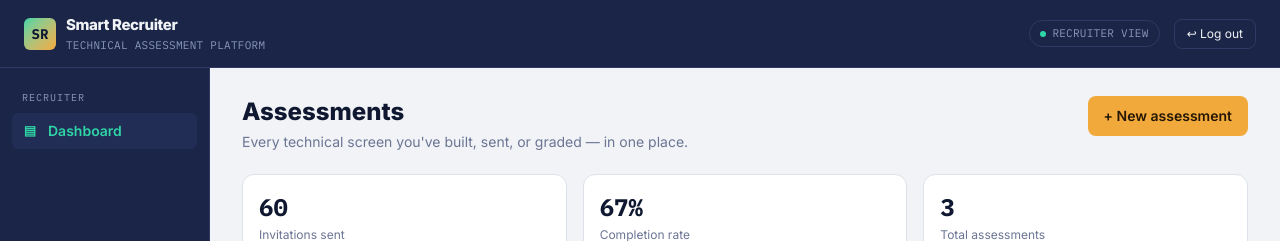
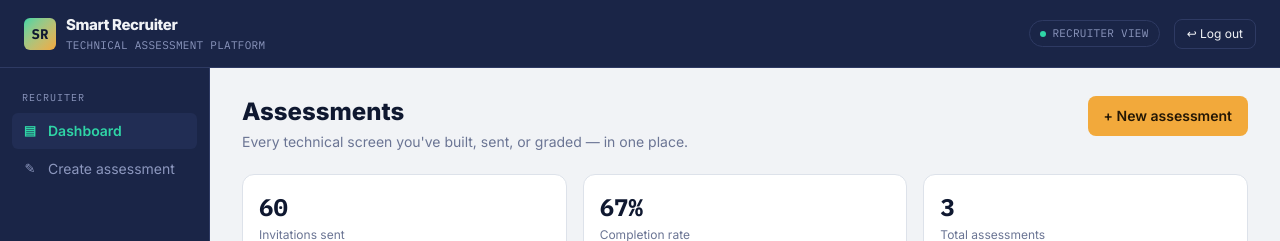
Before and after one commit to lysaomondi/smart-recruiter, a React (Vite) app in the folder frontend/: page /recruiter/dashboard in a window 1280 px wide. Shown: the top 241 px of the page. Built offline with nearby package versions, Linux system fonts and the light colour scheme.

Commit message:
feat: add Create assessment link to Sidebar

```diff
--- a/frontend/src/components/layout/Sidebar.jsx
+++ b/frontend/src/components/layout/Sidebar.jsx
@@ -4,6 +4,7 @@ import { NavLink } from "react-router-dom";
 const LINKS = {
   recruiter: [
     { to: "/recruiter/dashboard", label: "Dashboard", icon: "▤" },
+    { to: "/recruiter/assessments/create", label: "Create assessment", icon: "✎" },
   ],
   interviewee: [],
 };
```
